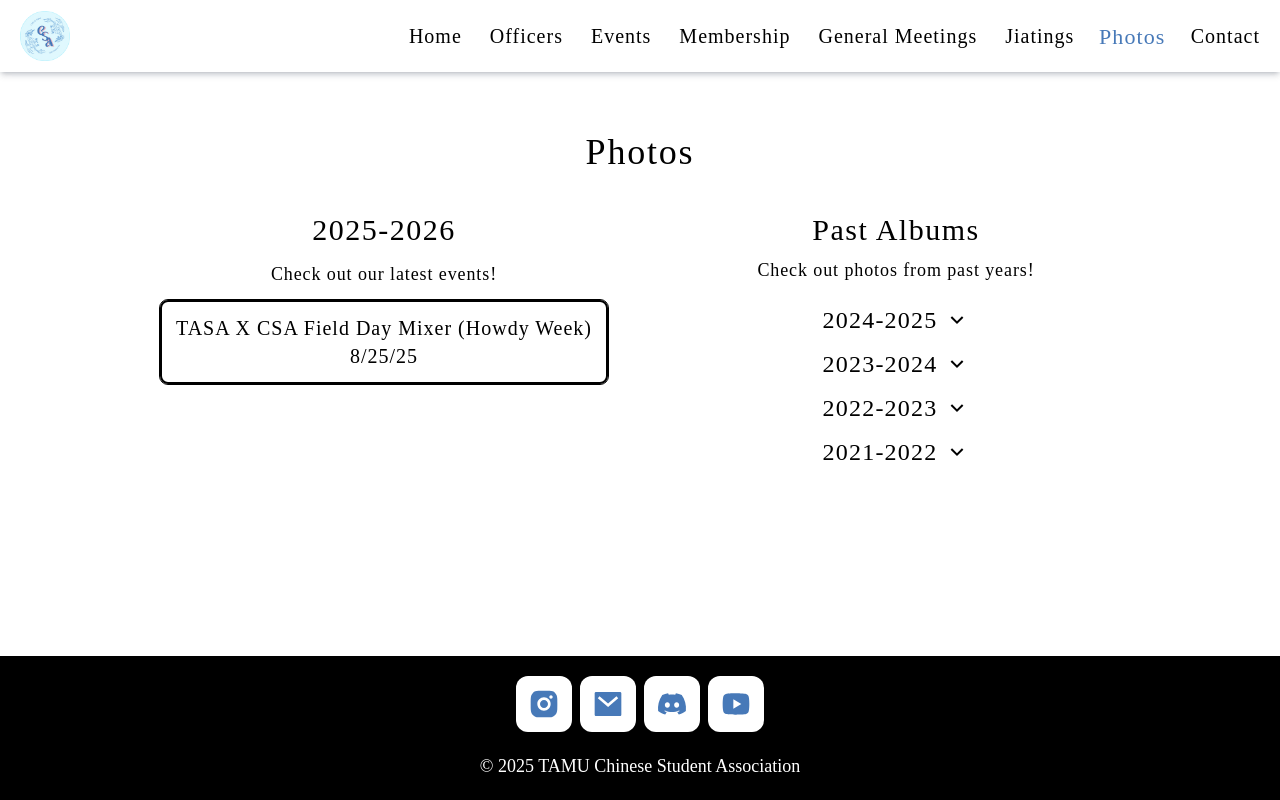
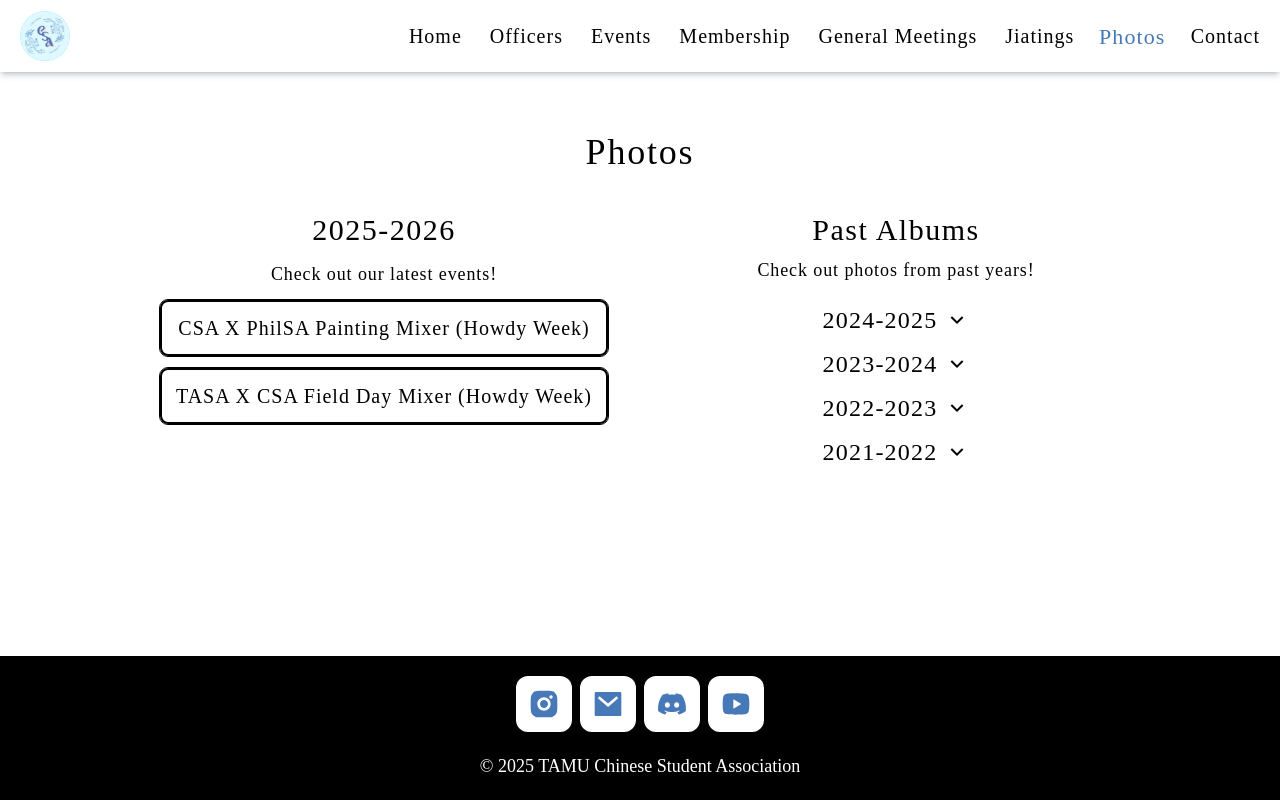
Before and after one commit to tamucsa/website, a Next.js app: page /photos in a window 1280 px wide. Built offline with nearby package versions, Linux system fonts and the light colour scheme; a web font is replaced by a local one.

Commit message:
added painting mixer album

```diff
--- a/src/app/components/photos/YearAlbumSection.tsx
+++ b/src/app/components/photos/YearAlbumSection.tsx
@@ -63,7 +63,7 @@ export default function YearAlbumSection({ albumList, year, thisYear, className
                     "hidden": !isVisible,
                     "mb-5": !thisYear,
                 })}>
-                {albumList.map((album) => (
+                {albumList.toReversed().map((album) => (
                     <AlbumLinkButton key={album.url} album={album} className="w-full text-lg md:text-xl" />
                 ))}
             </div>
--- a/src/content/albums/2025-26.ts
+++ b/src/content/albums/2025-26.ts
@@ -11,7 +11,7 @@ export const AlbumList2025_26: Album[] = [
 
     {
         id: 47,
-        title: "TASA X CSA Field Day Mixer (Howdy Week) 8/25/25",
+        title: "TASA X CSA Field Day Mixer (Howdy Week)",
         url: "https://drive.google.com/drive/folders/1wshbuQvYCfb0paI-B79X1WUPE1PtfjD3",
         years: "2025-2026",
         groupInfo: [
@@ -24,5 +24,21 @@ export const AlbumList2025_26: Album[] = [
                 titleForGroup: "TASA X CSA Field Day Mixer 8/25/25"
             }
         ]
+    },
+    {
+        id: 48,
+        title: "CSA X PhilSA Painting Mixer (Howdy Week)",
+        url: "https://photos.google.com/u/1/share/AF1QipO1vqVASEv6aFkucG8Bv9E7Zo6l8pJrXH3OhLff5Nog-vIWMs2denpDOYyfASt7Xg?pli=1&key=b183dDNabkctMWlWTHphd2djdTlMbUhmUW9MdEVn",
+        years: "2025-2026",
+        groupInfo: [
+            {
+                group: "PhilSA Mixer",
+                titleForGroup: "CSA X PhilSA Painting Mixer 8/26/25"
+            },
+            {
+                group: "Howdy Week",
+                titleForGroup: "CSA X PhilSA Painting Mixer 8/26/25"
+            }
+        ]
     }
 ];
```
